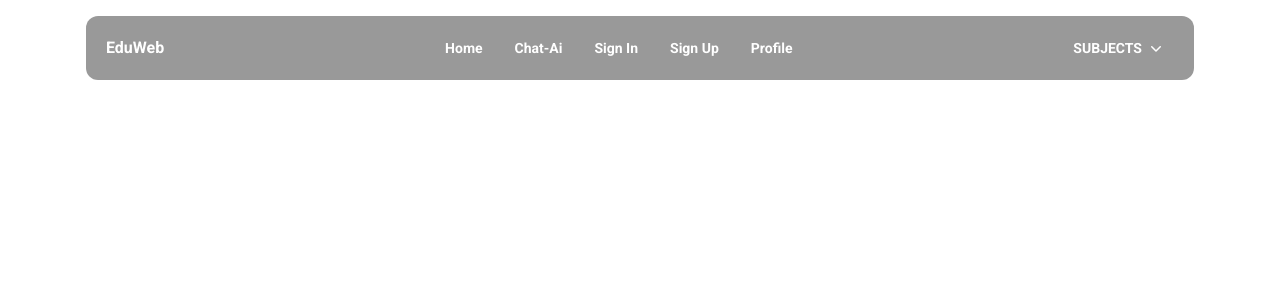
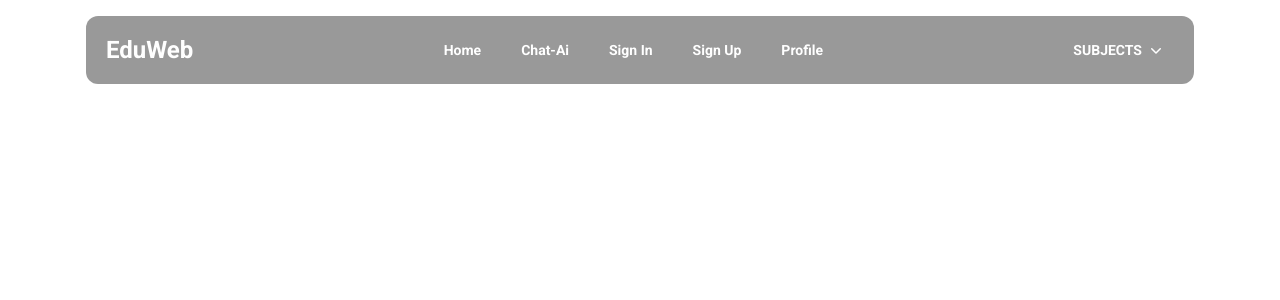
Before and after one commit to Karel95/offline-education-web, a React (Vite) app: page /subjects in a window 1280 px wide. Shown: the top 300 px of the page. Built offline with nearby package versions, Linux system fonts and the light colour scheme.

Commit message:
styling navbar

```diff
--- a/package.json
+++ b/package.json
@@ -13,6 +13,7 @@
     "@material-tailwind/react": "^2.1.10",
     "@tensorflow-models/qna": "^1.0.2",
     "@tensorflow/tfjs": "^4.21.0",
+    "driver.js": "^1.3.1",
     "prop-types": "15.8.1",
     "react": "18.2.0",
     "react-dom": "18.2.0",
@@ -20,7 +21,7 @@
   },
   "devDependencies": {
     "@rollup/plugin-node-resolve": "^11.1.0",
-    "@rollup/plugin-typescript": "3.1.1",
+    "@rollup/plugin-typescript": "^12.1.1",
     "@tailwindcss/forms": "^0.5.9",
     "@tensorflow/tfjs-backend-cpu": "^4.21.0",
     "@types/cors": "^2.8.17",
--- a/src/widgets/layout/navbar.jsx
+++ b/src/widgets/layout/navbar.jsx
@@ -63,7 +63,7 @@ export function Navbar({ brandName, routes }) {
             <a
               href={href}
               target={target}
-              className="flex items-center gap-1 p-1 font-bold"
+              className="flex items-center gap-1 p-2 font-bold hover:bg-blue-500 hover:text-white rounded transition duration-200"
               onClick={handleLinkClick}
             >
               {icon &&
@@ -76,7 +76,7 @@ export function Navbar({ brandName, routes }) {
             <Link
               to={path}
               target={target}
-              className="flex items-center gap-1 p-1 font-bold"
+              className="flex items-center gap-1 p-2 font-bold hover:bg-blue-500 hover:text-white rounded transition duration-200"
               onClick={handleLinkClick}
             >
               {icon &&
@@ -159,14 +159,14 @@ export function Navbar({ brandName, routes }) {
     >
       <div className="container mx-auto flex items-center justify-between text-white">
         <Link to="/">
-          <Typography className="mr-4 ml-2 cursor-pointer py-1.5 font-bold">
+          <Typography className="mr-4 ml-2 cursor-pointer py-1.5 font-bold text-2xl hover:text-blue-400 transition duration-300">
             {brandName}
           </Typography>
         </Link>
         {installable && (
           <InstallBtn
             id="install-btn"
-            className="install-btn"
+            className="install-btn bg-green-500 hover:bg-green-700 text-white font-bold py-2 px-4 rounded transition duration-200"
             onClick={handleInstallClick}
           />
         )}
```
